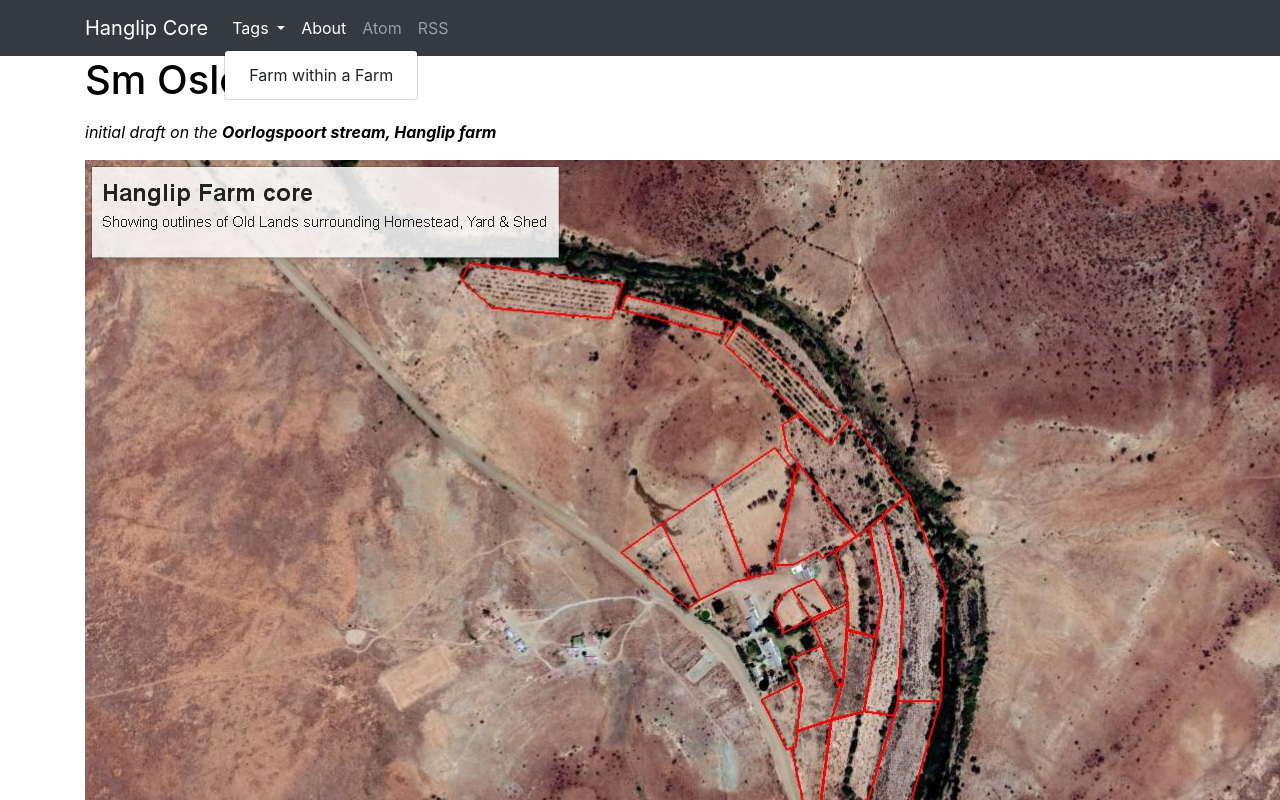
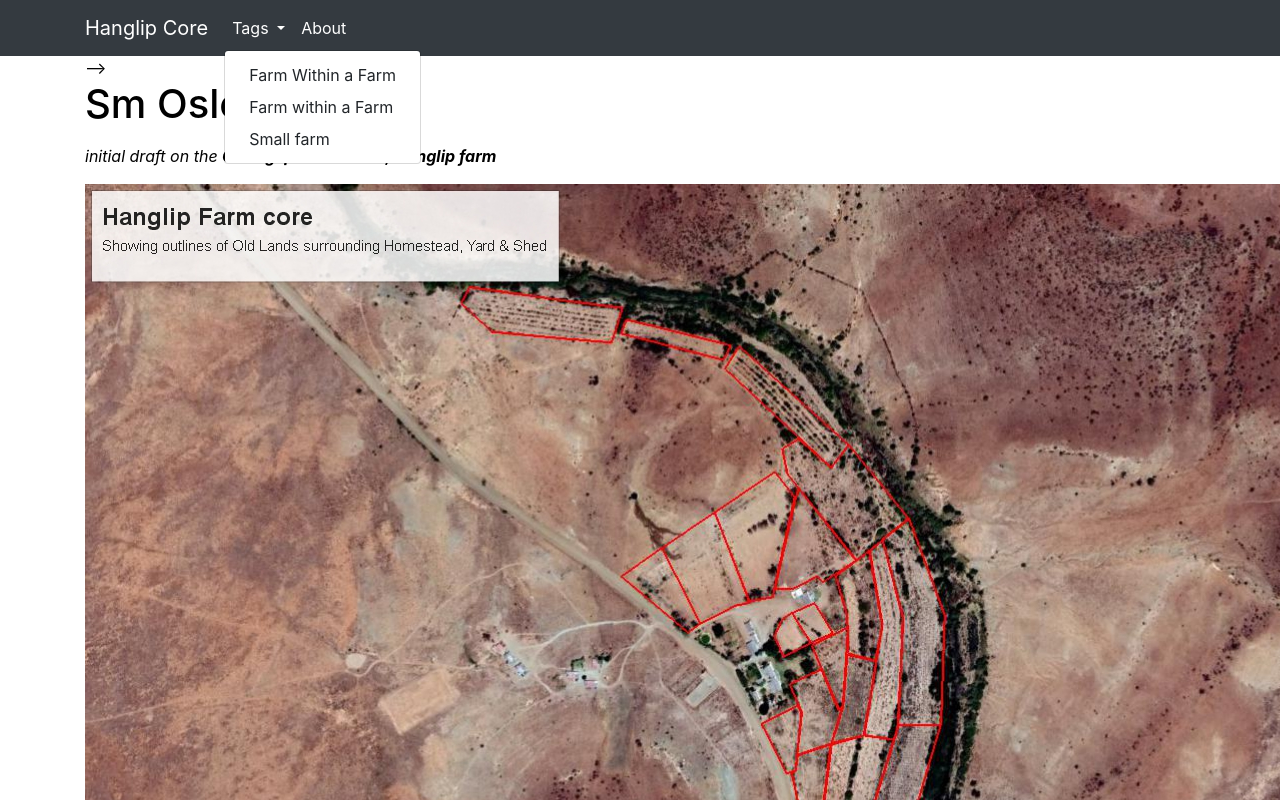
Before and after one commit to hanglip/hanglip.github.io, a plain HTML site: page About.html in a window 1280 px wide. Both pictures are taken after a click on the link "Tags". Shown: the top 800 px of the page. Drawn offline with Linux system fonts and the light colour scheme.

Commit message:
Feed removal commit
Commented out RSS & Atom Feeds on navbar

```diff
--- a/About.html
+++ b/About.html
@@ -57,7 +57,7 @@
               </a>
 
               <div class="dropdown-menu">
-                <a class="dropdown-item" href="/tags\Farm-within-a-Farm.html">Farm within a Farm</a>
+                <a class="dropdown-item" href="/tags\Farm-Within-a-Farm.html">Farm Within a Farm</a><a class="dropdown-item" href="/tags\Farm-within-a-Farm.html">Farm within a Farm</a><a class="dropdown-item" href="/tags\Small-farm.html">Small farm</a>
               </div>
             </li>
 
@@ -65,13 +65,17 @@
               <a class="nav-link" href="/About.html">About</a>
             </li>
 
+          <!--
             <li class="nav-item">
               <a class="nav-link" href="/feeds\all.atom.xml">Atom</a>
             </li>
-
+                -->
+   <!--
             <li class="nav-item">
               <a class="nav-link" href="/feeds\all.rss.xml">RSS</a>
             </li>
+   -->
+
           </ul>
       </div>
 
@@ -85,6 +89,8 @@
         <!-- Main column -->
         <div id="content" class="col-md-12">
 
+
+                -->
 
 
 
@@ -198,7 +204,9 @@
         by <a href="https://github.com/greghendershott/frog">Frog</a>,
         the <strong>fr</strong>ozen bl<strong>og</strong> tool.</p>
         <p>Using <a href="http://twitter.github.com/bootstrap/index.html">Bootstrap</a>.</p>
+        <!--
         <p><em>Have a good, legal day!</em>.</p>
+        -->
       </footer>
     </div>
     <!-- </body> JS -->
```
Also changed, not shown: 2020/02/from-march-1-2020.html (+9 -1 lines), 2020/02/hanglip-core-farm.html (+9 -1 lines), _src/page-template.html (+13 -4 lines), index.html (+11 -1 lines), tags/Farm-Within-a-Farm.html (+9 -1 lines), tags/Small-farm.html (+9 -1 lines), 1 other file.
